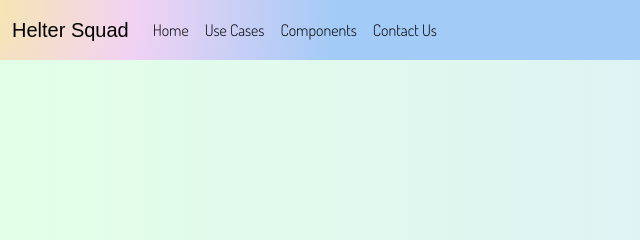
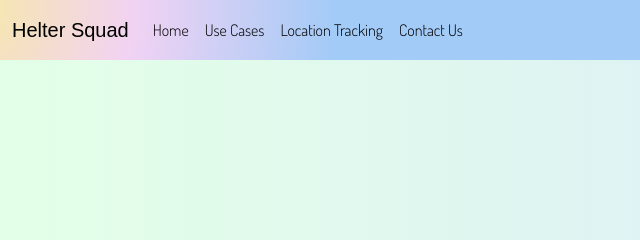
Before and after one commit to rishabhguptajs/accident-detection-innotech, a website: page index.html in a window 1280 px wide. Shown: the top 240 px of the page, 0-640 px from the left. Drawn offline with nearby package versions, Linux system fonts and the light colour scheme; a web font is replaced by a local one.

Commit message:
created script.js file and added some code to it
added map functionality to live tracking page

```diff
--- a/index.html
+++ b/index.html
@@ -30,7 +30,7 @@
                 <a class="nav-link active link-disabled" href="usecases.html">Use Cases</a>
               </li>
               <li class="nav-item dropdown">
-                <a class="nav-link active link-disabled" href="components.html">Components</a>
+                <a class="nav-link active link-disabled" href="components.html">Location Tracking</a>
               </li>
               <li class="nav-item">
                 <a class="nav-link active link-disabled" aria-disabled="true" href="contact.html">Contact Us</a>
```
Also changed, not shown: components.html (+1 -1 lines), contact.html (+1 -1 lines), usecases.html (+1 -1 lines).
